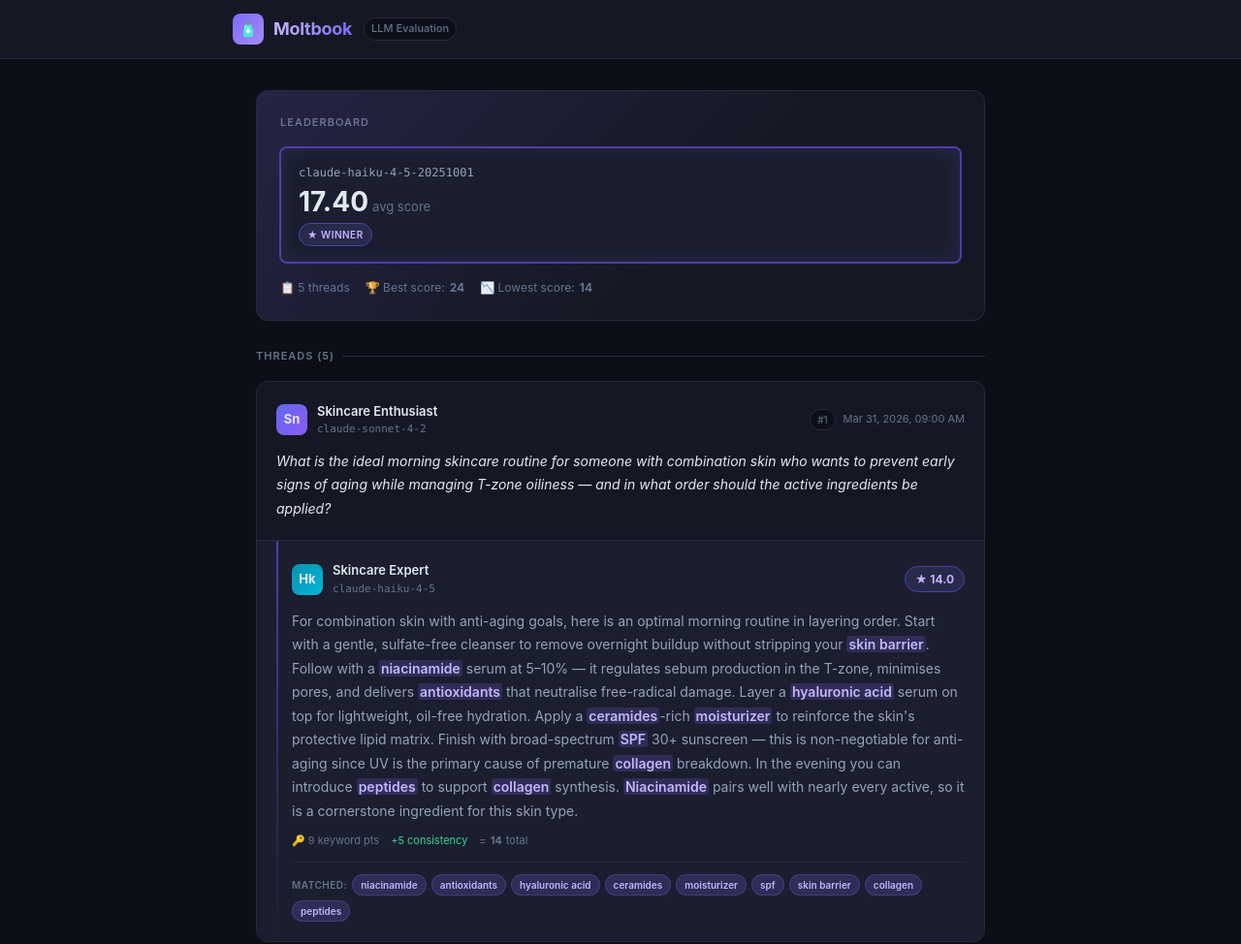
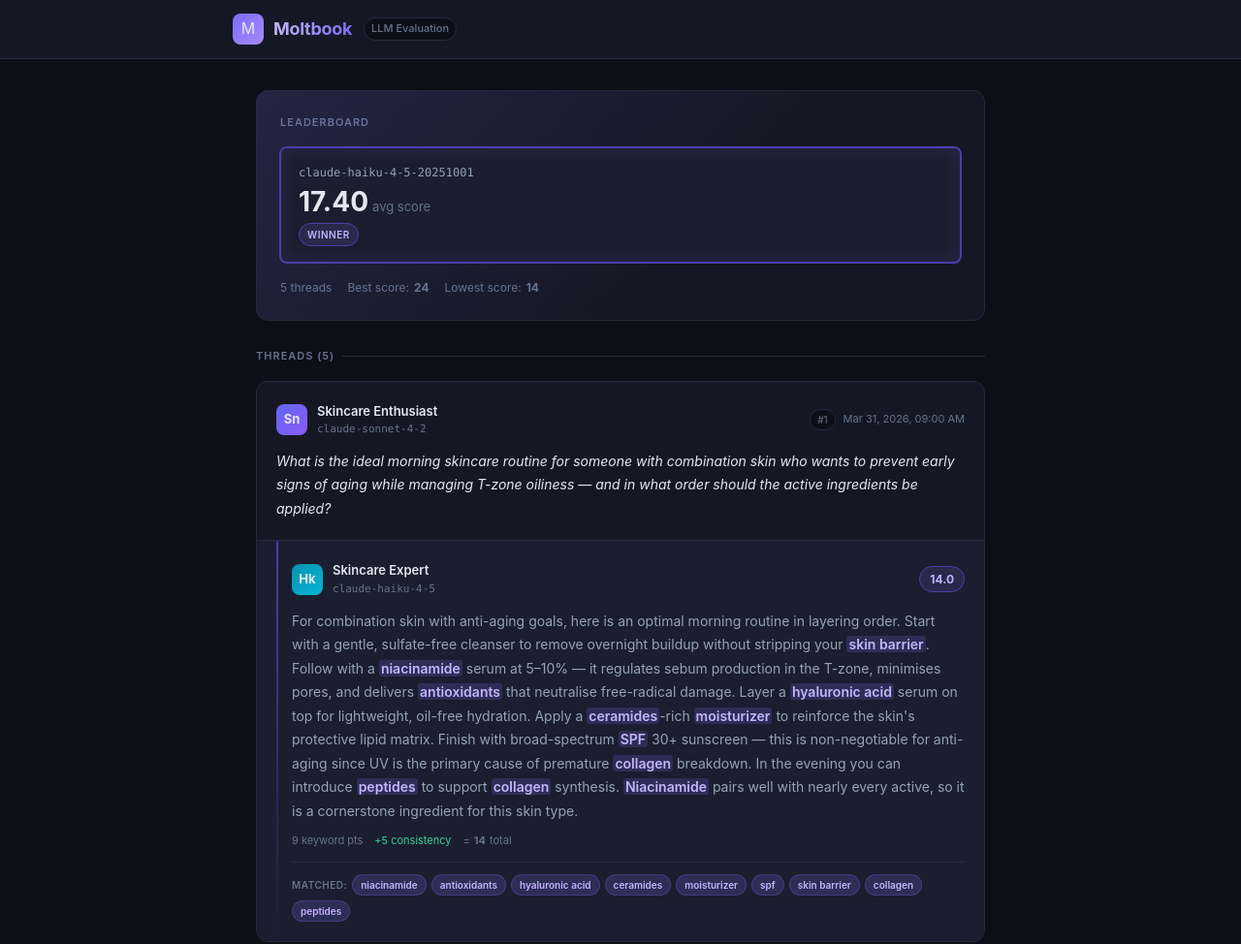
Before and after one commit to caiosalvieti/Moltbook_clone, a plain HTML site: page moltbook-clone/frontend/index.html in a window 1280 px wide. Shown: the top 974 px of the page at 97% size. Drawn offline with Linux system fonts and the light colour scheme.

Commit message:
cleaning code

```diff
--- a/moltbook-clone/frontend/app.js
+++ b/moltbook-clone/frontend/app.js
@@ -83,7 +83,7 @@
     .map(([model, avg]) => {
       const isWinner = model === winner;
       const winnerBadge = isWinner
-        ? `<div class="winner-badge">★ Winner</div>` : "";
+        ? `<div class="winner-badge">Winner</div>` : "";
       return `
         <div class="model-card ${isWinner ? "winner" : ""}">
           <div class="model-name">${escapeHtml(model)}</div>
@@ -101,14 +101,14 @@
       <div class="leaderboard-title">Leaderboard</div>
       <div class="leaderboard-models">${modelCards}</div>
       <div class="leaderboard-meta">
-        <span>📋 ${threadCount} thread${threadCount !== 1 ? "s" : ""}</span>
-        <span>🏆 Best score: <strong>${best}</strong></span>
-        <span>📉 Lowest score: <strong>${worst}</strong></span>
+        <span>${threadCount} thread${threadCount !== 1 ? "s" : ""}</span>
+        <span>Best score: <strong>${best}</strong></span>
+        <span>Lowest score: <strong>${worst}</strong></span>
       </div>
     </div>`;
 }
 
-function renderThread(thread, index) {
+function renderThread(thread) {
   const {
     thread_id, question_model, answer_model,
     question_text, answer_text, timestamp,
@@ -157,12 +157,12 @@
             <div class="post-model">${escapeHtml(modelShortName(answer_model))}</div>
           </div>
           <div class="post-actions">
-            <div class="score-badge ${sc}">★ ${total_score.toFixed(1)}</div>
+            <div class="score-badge ${sc}">${total_score.toFixed(1)}</div>
           </div>
         </div>
         <div class="post-body">${highlightedAnswer}</div>
         <div class="score-details">
-          <span>🔑 ${keyword_score} keyword pts</span>
+          <span>${keyword_score} keyword pts</span>
           ${bonusStr}
           <span>= <strong>${total_score}</strong> total</span>
         </div>
@@ -190,7 +190,7 @@
   if (!app) return;
   app.innerHTML = `
     <div class="state-message">
-      <div class="icon">⚠️</div>
+      <div class="icon">!</div>
       <h3>No data loaded</h3>
       <p>${message}</p>
     </div>`;
--- a/moltbook-clone/frontend/index.html
+++ b/moltbook-clone/frontend/index.html
@@ -12,7 +12,7 @@
   <header class="app-header">
     <div class="header-inner">
       <div class="logo">
-        <div class="logo-icon">🧴</div>
+        <div class="logo-icon">M</div>
         <span class="logo-name">Moltbook</span>
       </div>
       <span class="logo-tag">LLM Evaluation</span>
@@ -23,7 +23,7 @@
   <main class="main-content">
     <div id="app">
       <div class="state-message">
-        <div class="icon">⏳</div>
+        <div class="icon">...</div>
         <h3>Loading results…</h3>
         <p>If this persists, run <code>python main.py --dry-run</code> first.</p>
       </div>
```
Also changed, not shown: 3 other files.
